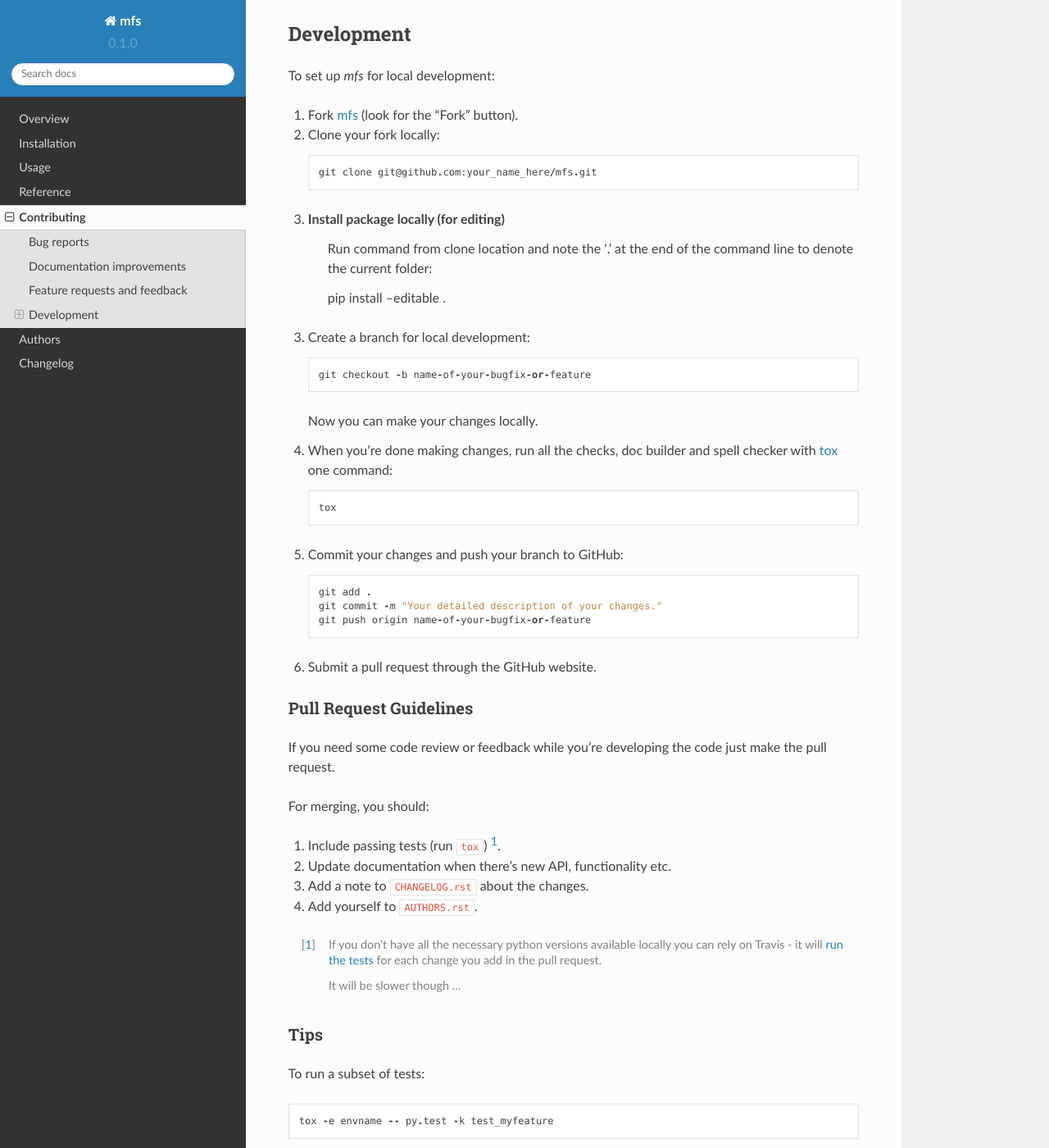
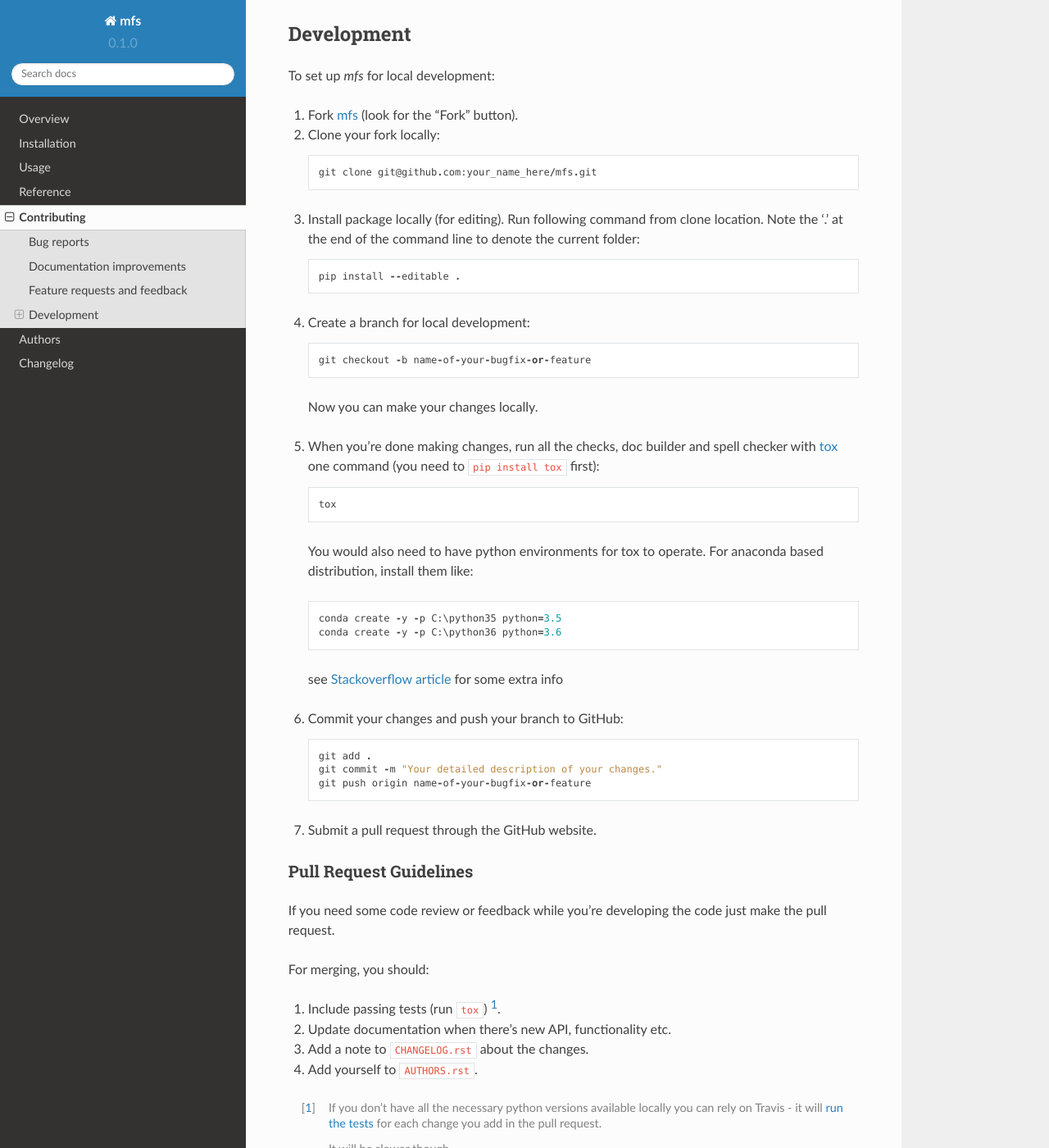
Before and after one commit to miroag/mfs, a Sphinx documentation site: the page built from docs/contributing.rst, in a window 1280 px wide and 1400 px high, scrolled down 783 px. Shown: the whole window at 82% size. Built offline with Sphinx 7.4.7 and the Read the Docs theme 2.0.0, drawn with Linux system fonts in a browser that asks for light colours.

```diff
--- a/CONTRIBUTING.rst
+++ b/CONTRIBUTING.rst
@@ -35,34 +35,41 @@ Development
 
 To set up `mfs` for local development:
 
-1. Fork `mfs <https://github.com/miroag/mfs>`_
-   (look for the "Fork" button).
-2. Clone your fork locally::
+1.  Fork `mfs <https://github.com/miroag/mfs>`_ (look for the "Fork" button).
+2.  Clone your fork locally::
 
-    git clone git@github.com:your_name_here/mfs.git
+        git clone git@github.com:your_name_here/mfs.git
 
-3. Install package locally (for editing)
-    Run command from clone location and note the '.' at the end of the command line to denote the current folder::
+3.  Install package locally (for editing).
+    Run following command from clone location. Note the '.' at the end of the command line to denote the current folder::
 
-    pip install --editable .
+        pip install --editable .
 
-3. Create a branch for local development::
+4.  Create a branch for local development::
 
-    git checkout -b name-of-your-bugfix-or-feature
+        git checkout -b name-of-your-bugfix-or-feature
 
    Now you can make your changes locally.
 
-4. When you're done making changes, run all the checks, doc builder and spell checker with `tox <http://tox.readthedocs.io/en/latest/install.html>`_ one command::
+5.  When you're done making changes, run all the checks, doc builder and spell checker with
+    `tox <http://tox.readthedocs.io/en/latest/install.html>`_ one command (you need to ``pip install tox`` first)::
 
-    tox
+        tox
 
-5. Commit your changes and push your branch to GitHub::
+   You would also need to have python environments for tox to operate. For anaconda based distribution, install them like::
 
-    git add .
-    git commit -m "Your detailed description of your changes."
-    git push origin name-of-your-bugfix-or-feature
+        conda create -y -p C:\python35 python=3.5
+        conda create -y -p C:\python36 python=3.6
 
-6. Submit a pull request through the GitHub website.
+   see `Stackoverflow article <https://stackoverflow.com/questions/30555943/is-it-possible-to-use-tox-with-conda-based-python-installations>`_ for some extra info
+
+6.  Commit your changes and push your branch to GitHub::
+
+        git add .
+        git commit -m "Your detailed description of your changes."
+        git push origin name-of-your-bugfix-or-feature
+
+7.  Submit a pull request through the GitHub website.
 
 Pull Request Guidelines
 -----------------------
```
Also changed, not shown: docs/usage.rst (line endings or trailing spaces), 5 other files.
